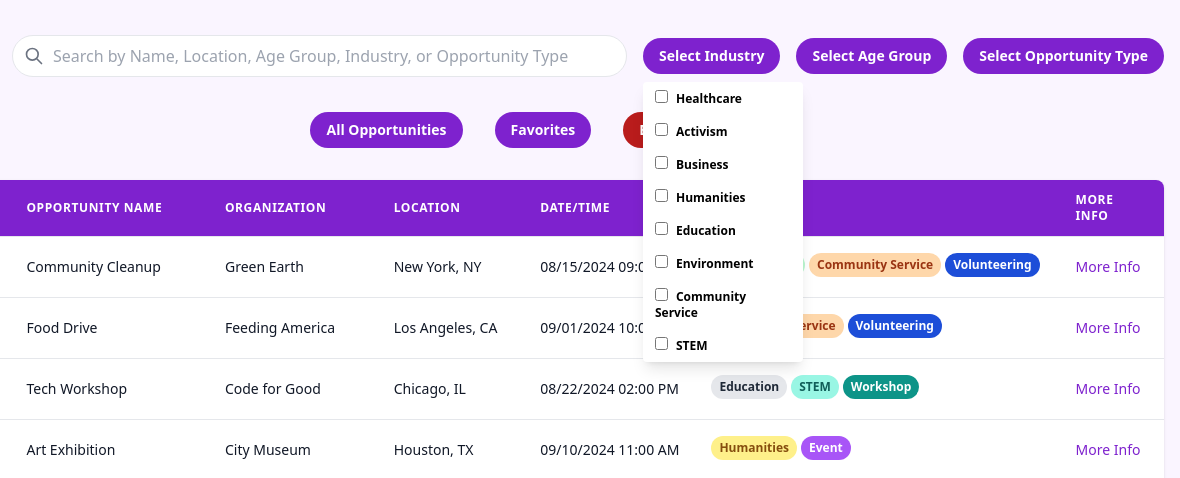
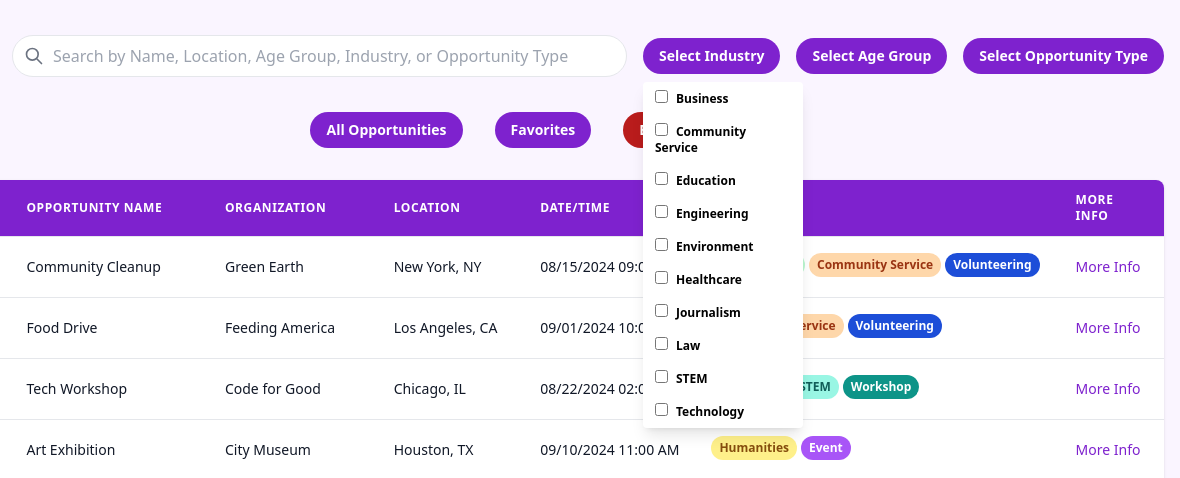
Before and after one commit to Joshveer/YoudemoniaTable, a website: page public/index.html in a window 1280 px wide. Both pictures are taken after a click on the button "Select Industry". Shown: the top 478 px of the page, 100-1280 px from the left. Drawn offline with nearby package versions, Linux system fonts and the light colour scheme.

Commit message:
Update lists to match form

```diff
--- a/public/index.html
+++ b/public/index.html
@@ -30,6 +30,7 @@
                 <div class="relative">
                     <button id="industryButton" class="bg-purple-700 text-white font-bold px-4 py-2 rounded-full text-sm">Select Industry</button>
                     <div id="industryDropdown" class="absolute bg-white shadow-lg rounded mt-2 w-40 hidden">
+                    <!--- rearrange to match form
                         <label class="block px-3 py-2 text-xs font-bold"><input type="checkbox" value="Healthcare" class="industryCheckbox mr-2">Healthcare</label>
                         <label class="block px-3 py-2 text-xs font-bold"><input type="checkbox" value="Activism" class="industryCheckbox mr-2">Activism</label>
                         <label class="block px-3 py-2 text-xs font-bold"><input type="checkbox" value="Business" class="industryCheckbox mr-2">Business</label>
@@ -38,6 +39,17 @@
                         <label class="block px-3 py-2 text-xs font-bold"><input type="checkbox" value="Environment" class="industryCheckbox mr-2">Environment</label>
                         <label class="block px-3 py-2 text-xs font-bold"><input type="checkbox" value="Community Service" class="industryCheckbox mr-2">Community Service</label>
                         <label class="block px-3 py-2 text-xs font-bold"><input type="checkbox" value="STEM" class="industryCheckbox mr-2">STEM</label>
+                    -->
+                        <label class="block px-3 py-2 text-xs font-bold"><input type="checkbox" value="Business" class="industryCheckbox mr-2">Business</label>
+                        <label class="block px-3 py-2 text-xs font-bold"><input type="checkbox" value="Community Service" class="industryCheckbox mr-2">Community Service</label>
+                        <label class="block px-3 py-2 text-xs font-bold"><input type="checkbox" value="Education" class="industryCheckbox mr-2">Education</label>
+                        <label class="block px-3 py-2 text-xs font-bold"><input type="checkbox" value="Engineering" class="industryCheckbox mr-2">Engineering</label>
+                        <label class="block px-3 py-2 text-xs font-bold"><input type="checkbox" value="Environment" class="industryCheckbox mr-2">Environment</label>
+                        <label class="block px-3 py-2 text-xs font-bold"><input type="checkbox" value="Healthcare" class="industryCheckbox mr-2">Healthcare</label>
+                        <label class="block px-3 py-2 text-xs font-bold"><input type="checkbox" value="Journalism" class="industryCheckbox mr-2">Journalism</label>
+                        <label class="block px-3 py-2 text-xs font-bold"><input type="checkbox" value="Law" class="industryCheckbox mr-2">Law</label>
+                        <label class="block px-3 py-2 text-xs font-bold"><input type="checkbox" value="STEM" class="industryCheckbox mr-2">STEM</label>
+                        <label class="block px-3 py-2 text-xs font-bold"><input type="checkbox" value="Technology" class="industryCheckbox mr-2">Technology</label>
                     </div>
                 </div>
 
@@ -48,7 +60,9 @@
                         <label class="block px-3 py-2 text-xs font-bold"><input type="checkbox" value="Middle School" class="ageGroupCheckbox mr-2">Middle School</label>
                         <label class="block px-3 py-2 text-xs font-bold"><input type="checkbox" value="High School" class="ageGroupCheckbox mr-2">High School</label>
                         <label class="block px-3 py-2 text-xs font-bold"><input type="checkbox" value="College" class="ageGroupCheckbox mr-2">College</label>
+                    <!-- Not an option in form, maybe it will be later
                         <label class="block px-3 py-2 text-xs font-bold"><input type="checkbox" value="18+" class="ageGroupCheckbox mr-2">18+ Only</label>
+                    -->
                         <label class="block px-3 py-2 text-xs font-bold"><input type="checkbox" value="All Ages" class="ageGroupCheckbox mr-2">All Ages</label>
                     </div>
                 </div>
```
